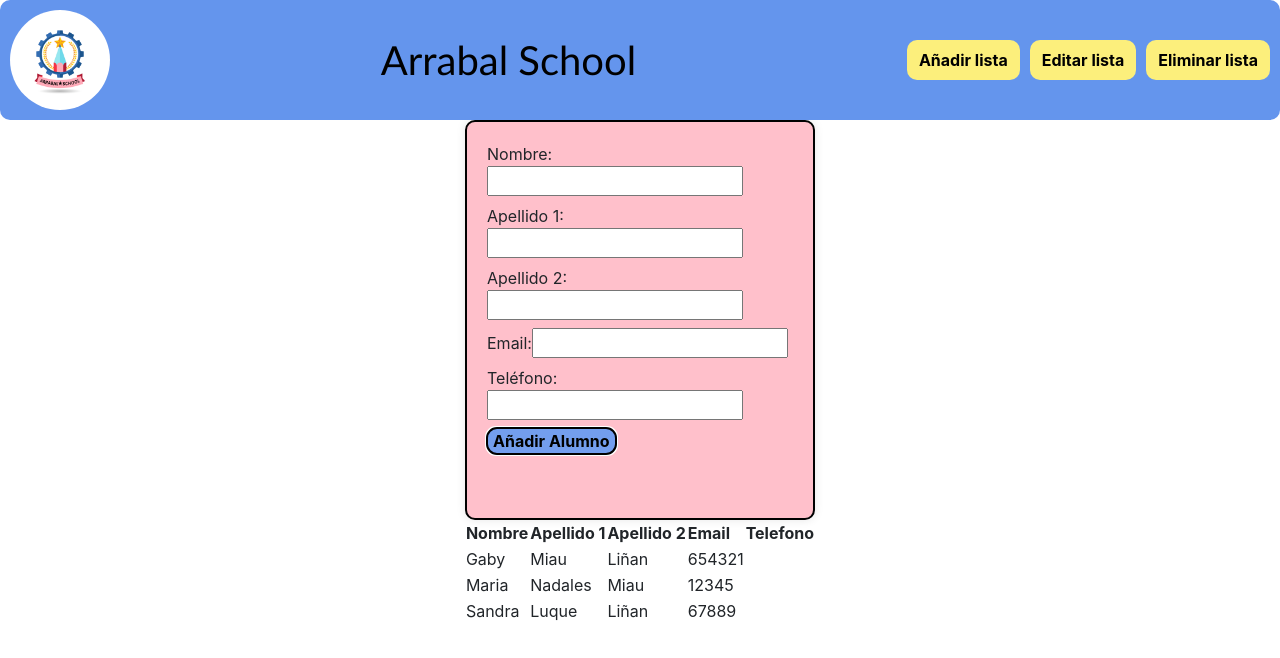
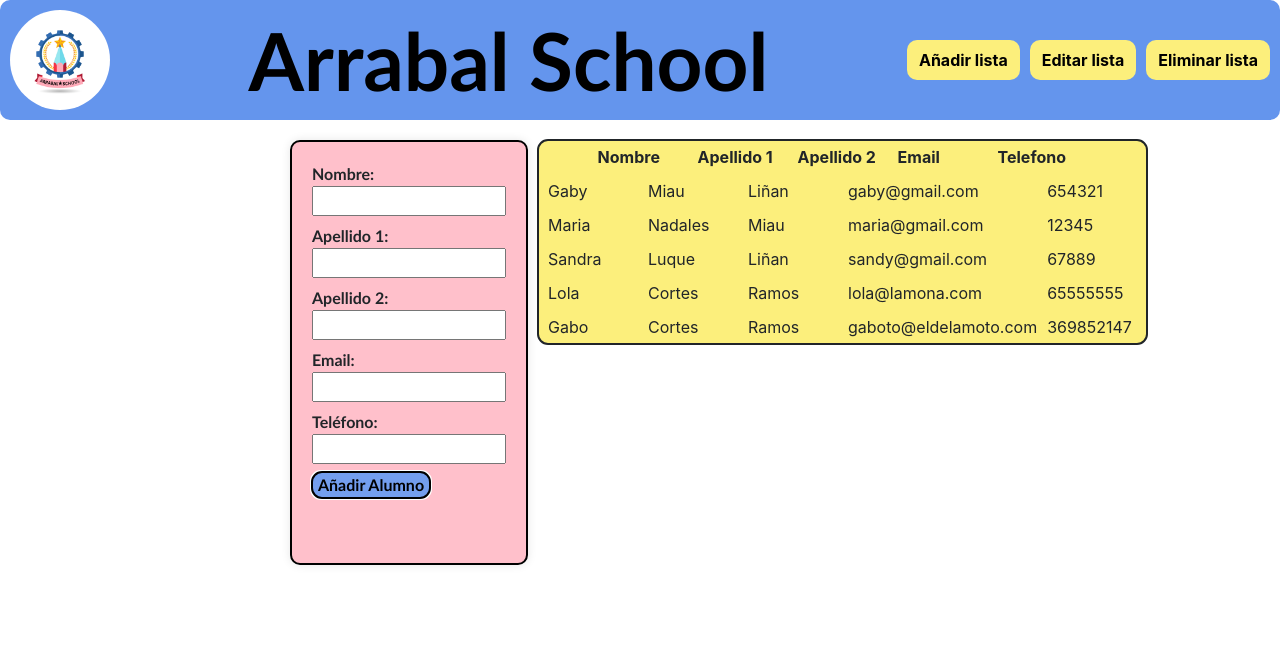
Before and after one commit to GabrielaRamos79/Proyecto3React, a React (Vite) app in the folder Proyecto3/: page / in a window 1280 px wide. Shown: the top 658 px of the page. Built offline with nearby package versions, Linux system fonts and the light colour scheme; data requests are answered from the project's data file.

Commit message:
Modifications at CSS

```diff
--- a/Proyecto3/db.json
+++ b/Proyecto3/db.json
@@ -5,33 +5,40 @@
       "nombre": " Gaby",
       "apellido1": "Miau",
       "apellido2": "Liñan",
-      "telefono": 654321,
-      "email": "gaby@gmail.com"
+      "email": "gaby@gmail.com",
+      "telefono": "654321"
     },
     {
       "id": "2",
       "nombre": " Maria",
       "apellido1": "Nadales",
       "apellido2": "Miau",
-      "telefono": 12345,
-      "email": "maria@gmail.com"
+      "email": "maria@gmail.com",
+      "telefono": "12345"
     },
     {
       "id": "3",
       "nombre": " Sandra",
       "apellido1": "Luque",
       "apellido2": "Liñan",
-      "telefono": 67889,
-      "email": "sandy@gmail.com"
+      "email": "sandy@gmail.com",
+      "telefono": "67889"
     },
     {
-      "id": "d271"
+      "id": "0c50",
+      "nombre": "Lola",
+      "apellido1": "Cortes",
+      "apellido2": "Ramos",
+      "email": "lola@lamona.com",
+      "telefono": "65555555"
     },
     {
-      "id": "b5c2"
-    },
-    {
-      "id": "a764"
+      "id": "ac6f",
+      "nombre": "Gabo",
+      "apellido1": "Cortes",
+      "apellido2": "Ramos",
+      "email": "gaboto@eldelamoto.com",
+      "telefono": "369852147"
     }
   ]
 }
--- a/Proyecto3/src/components/Proyecto3.jsx
+++ b/Proyecto3/src/components/Proyecto3.jsx
@@ -1,11 +1,10 @@
 import React, { useState } from "react";
 import "./proyecto3.css";
 import { UserService } from "./userService";
-import { users } from "../../db.json";
-//import axios from "axios";
 import Imagen1 from "../img/logo.png";
 
-const FormularioAlumnos = ({ onAgregarAlumno }) => {
+// const FormularioAlumnos = ({ onAgregarAlumno }) => {
+  const FormularioAlumnos = () => {
   const [alumnos, setAlumnos] = useState([]);
 
   const [alumno, setAlumno] = useState({
@@ -19,18 +18,19 @@ const FormularioAlumnos = ({ onAgregarAlumno }) => {
   const handleChange = (e) => {
     const { name, value } = e.target;
     setAlumno((prevAlumno) => ({ ...prevAlumno, [name]: value }));
+    // setUser({...user, [e.target.name]:e.target.value})
   };
 
-  const handleSubmit = (e) => {
-    e.preventDefault();
-    onAgregarAlumno(alumno);
-  };
+  // const handleSubmit = (e) => {
+  //   e.preventDefault();
+  //   onAgregarAlumno(alumno);
+  // };
 
-  const agregarAlumno = (nuevoAlumno) => {
-    setAlumnos([...alumnos, nuevoAlumno]);
-  };
+  // const agregarAlumno = (nuevoAlumno) => {
+  //   setAlumnos([...alumnos, nuevoAlumno]);
+  // };
 
-  console.log(FormularioAlumnos);
+  // console.log(FormularioAlumnos);
 
   async function getdata (){
     let usuarios = await UserService.getAllUsers ();
@@ -40,19 +40,19 @@ const FormularioAlumnos = ({ onAgregarAlumno }) => {
 
   getdata();
 
-  UserService.getAllUsers();
-  /*async function nuevoAlumno() {
-    let nuevoAlumno = await UserService.submitUser();
-    nuevoAlumno = {
-      nombre: "",
-      apellido1: "",
-      apellido2: "",
-      email: "",
-      telefono: ""
-    };
+  //UserService.getAllUsers();
+  async function handlerAddUserToList() {
+    await UserService.submitUser(alumno);
+    // setAlumnos =({
+    //   nombre: alumno.nombre,
+    //   apellido1: alumno.apellido1,
+    //   apellido2: alumno.apellido2,
+    //   email: alumno.email,
+    //   telefono: alumno.telefono
+    // });
 
-    UserService.getAllUsers();
-  }*/
+    //UserService.getAllUsers();
+  }
   /*function Proyecto3React() {*/
 
   return (
@@ -119,11 +119,11 @@ const FormularioAlumnos = ({ onAgregarAlumno }) => {
             />
           </label>
 
-          <button className="botonagregar" type="button" onClick={handleSubmit}>Añadir Alumno</button>
+          <button className="botonagregar" type="button" onClick={handlerAddUserToList}>Añadir Alumno</button>
         </form>
 
-
-        <table>
+        <div className="tabla-container">
+        <table className="listadoAlumnos">
           <thead>
             <tr>
               <th>Nombre</th>
@@ -140,12 +140,14 @@ const FormularioAlumnos = ({ onAgregarAlumno }) => {
                 <td>{alumno.nombre}</td>
                 <td>{alumno.apellido1}</td>
                 <td>{alumno.apellido2}</td>
+                <td>{alumno.email}</td>
                 <td>{alumno.telefono}</td>
               </tr>
             ))
             }
           </tbody>
         </table>
+        </div>
       </div>
     </>
   );
--- a/Proyecto3/src/components/proyecto3.css
+++ b/Proyecto3/src/components/proyecto3.css
@@ -2,11 +2,13 @@
     display: flex;
     align-items: center;
     padding: 10px;
+    margin-bottom: 20px;
     background-color: cornflowerblue;
     border-radius: 10px;
 }
 
 .logo {
+    display: block;
     width: 100px;
     height:  auto;
     margin-right: 10px;
@@ -14,8 +16,9 @@
 }
 
 .titleNavbar{
-    font-size: 40px;
+    font-size: 80px;
     font-family:'Gill Sans', 'Gill Sans MT', Calibri, 'Trebuchet MS', sans-serif;
+    font-weight: bolder;
     color:black;
     margin: auto;
 }
@@ -37,10 +40,19 @@
     font-style: italic;
 }
 
+.tabla-container{
+    max-width: 900px;
+    margin: auto;
+    margin-top: 0;
+    text-align: center;
+}
+
+
+
 .formulario{
     display: flex;
-    flex-direction: column;
-    justify-content: space-around;
+    flex-direction: row;
+    justify-content: space-between;
     align-items: center;
     text-align: left;
     max-width: 700px;
@@ -50,8 +62,8 @@
 .formalumnos{
     display: flex;
     flex-direction: column;
-    max-width: 350px;
-    height: 400px;
+    max-width: 450px;
+    height: 425px;
     margin: auto;
     padding: 20px;
     border-radius: 10px;
@@ -59,6 +71,9 @@
     background-color: pink;
     border: 2px solid black;
     box-shadow: 0px 0px 10px 0px rgba(0,0,0,0.1);
+    font-family: 'Gill Sans', 'Gill Sans MT', Calibri, 'Trebuchet MS', sans-serif;
+    font-weight: bold;
+    text-align:  left;
 }
 
 .botonagregar{
@@ -74,6 +89,35 @@
     border-radius: 10px;
     width: fit-content;
     box-shadow:15px;
+}
 
+.botonagregar:hover {
+    transform: scale(1.05);
+    color: blueviolet;
+    background-color: yellow;
+}
 
+.listadoAlumnos{
+    list-style:none;
+    display:flex;
+    flex-direction: column;
+    flex-wrap: wrap;
+    align-items:center;
+    justify-content:space-around;
+    max-height: 400px;
+    width:100%;
+    overflow-y: scroll;
+    outline: auto;
+    background-color: rgb(252, 239, 124);
+    border-radius: 10px;
+    box-sizing: border-box;
+    margin-left: 10px;
 }
+
+.listadoAlumnos th,
+.listadoAlumnos td{
+    min-width: 100px;
+    word-wrap: break-word;
+    text-align:justify;
+    padding: 5px;
+}
```
